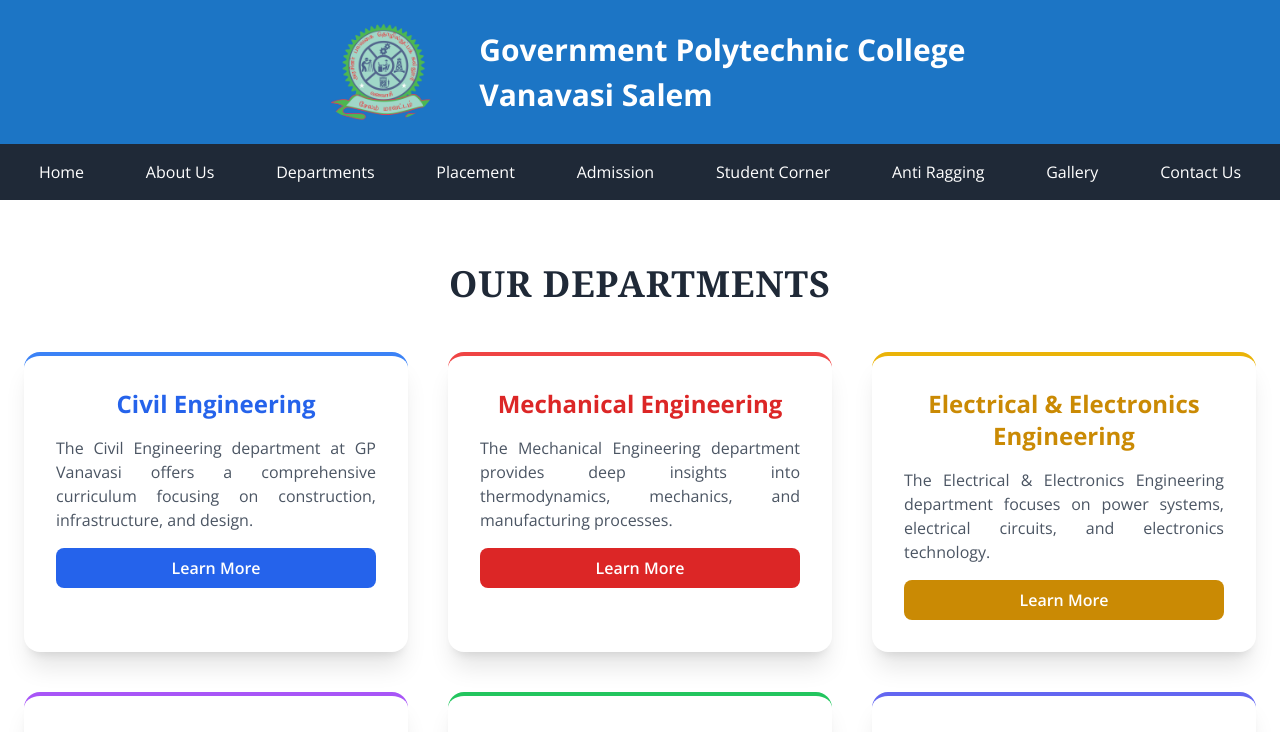
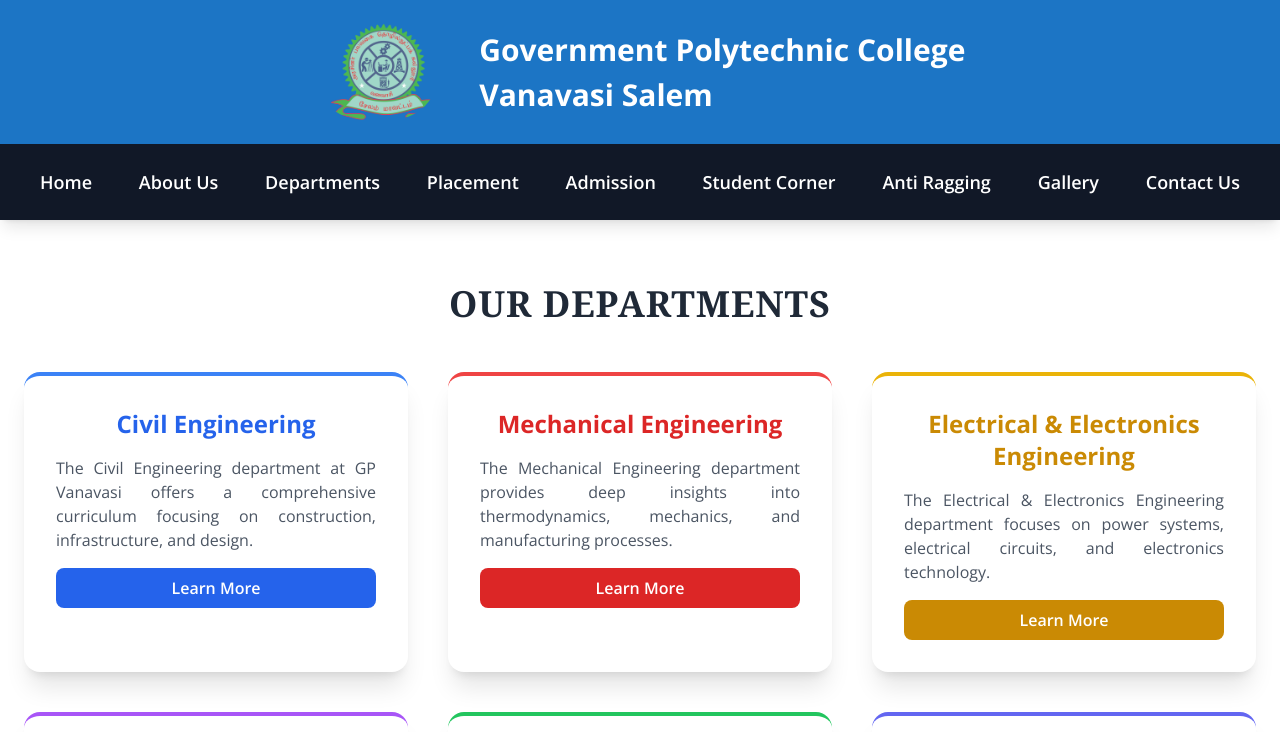
Before and after one commit to IT-HARISH-R/GPTV-frontend, a React (Vite) app: page /departments in a window 1280 px wide. Shown: the top 732 px of the page. Built offline with nearby package versions, Linux system fonts and the light colour scheme.

Commit message:
update menu

```diff
--- a/package.json
+++ b/package.json
@@ -11,6 +11,7 @@
   },
   "dependencies": {
     "axios": "^1.8.4",
+    "lucide-react": "^0.486.0",
     "react": "^19.0.0",
     "react-dom": "^19.0.0",
     "react-redux": "^9.2.0",
--- a/src/components/Munu.jsx
+++ b/src/components/Munu.jsx
@@ -1,40 +1,62 @@
 import { Link } from "react-router-dom";
+import { useState } from "react";
+import { Menu as MenuIcon, X as CloseIcon } from "lucide-react";
 import Banner from "./Banner";
 
 const Menu = () => {
+    const [isOpen, setIsOpen] = useState(false);
 
     return (
         <div>
             <Banner />
-            <nav className="bg-gray-800 text-white p-4">
-                <ul className="flex flex-wrap justify-around gap-4">
-                    <li>
-                        <Link to="/" className="hover:text-yellow-400">Home</Link>
-                    </li>
-                    <li>
-                        <Link to="/about" className="hover:text-yellow-400">About Us</Link>
-                    </li>
-                    <li>
-                        <Link to="/departments" className="hover:text-yellow-400">Departments</Link>
-                    </li>
-                    <li>
-                        <Link to="/placement" className="hover:text-yellow-400">Placement</Link>
-                    </li>
-                    <li>
-                        <Link to="/admission" className="hover:text-yellow-400">Admission</Link>
-                    </li>
-                    <li>
-                        <Link to="/student-corner" className="hover:text-yellow-400">Student Corner</Link>
-                    </li>
-                    <li>
-                        <Link to="/anti-ragging" className="hover:text-yellow-400">Anti Ragging</Link>
-                    </li>
-                    <li>
-                        <Link to="/gallery" className="hover:text-yellow-400">Gallery</Link>
-                    </li>
-                    <li>
-                        <Link to="/contact" className="hover:text-yellow-400">Contact Us</Link>
-                    </li>
+            <nav className="bg-gray-900 text-white p-4 shadow-lg sticky top-0 z-50">
+                {/* Mobile Menu Button */}
+                <div className="flex justify-between items-center lg:hidden">
+                    <button
+                        onClick={() => setIsOpen(!isOpen)}
+                        className="text-white focus:outline-none p-3 rounded-md hover:bg-gray-800 transition-all"
+                    >
+                        {isOpen ? <CloseIcon size={32} /> : <MenuIcon size={32} />}
+                    </button>
+                </div>
+
+                {/* Navigation Links */}
+                <ul className={`
+    fixed top-0 left-0 w-full  h-full bg-gray-900 lg:relative lg:flex lg:bg-transparent
+    flex-col items-center justify-center text-lg font-semibold
+    transition-transform duration-300 ease-in-out
+    ${isOpen ? "translate-x-0" : "-translate-x-full"}
+    lg:translate-x-0 lg:flex-row lg:justify-between lg:w-full lg:px-4 lg:py-2
+`}>
+    {[
+        { path: "/", label: "Home" },
+        { path: "/about", label: "About Us" },
+        { path: "/departments", label: "Departments" },
+        { path: "/placement", label: "Placement" },
+        { path: "/admission", label: "Admission" },
+        { path: "/student-corner", label: "Student Corner" },
+        { path: "/anti-ragging", label: "Anti Ragging" },
+        { path: "/gallery", label: "Gallery" },
+        { path: "/contact", label: "Contact Us" }
+    ].map((item, index) => (
+        <li key={index} className="relative group">
+            <Link
+                to={item.path}
+                className="hover:text-yellow-400 transition-colors duration-300 ease-in-out relative truncate block w-full text-center lg:w-auto px-2"
+            >
+                {item.label}
+                <span className="absolute left-0 bottom-0 w-0 h-1 bg-yellow-400 transition-all duration-300 group-hover:w-full"></span>
+            </Link>
+        </li>
+    ))}
+
+                    {/* Close Button (Only for Mobile) */}
+                    <button
+                        onClick={() => setIsOpen(false)}
+                        className="absolute top-5 right-5 text-white lg:hidden"
+                    >
+                        <CloseIcon size={32} />
+                    </button>
                 </ul>
             </nav>
         </div>
--- a/src/pages/Departments.jsx
+++ b/src/pages/Departments.jsx
@@ -1,8 +1,10 @@
 import React from "react";
 import { Link } from "react-router-dom";
+import Footer from "../components/Footer";
 
 const Departments = () => {
   return (
+    <div>
       <div className="container mx-auto px-6 py-16">
         <h1 className="text-4xl font-bold text-center text-gray-800 mb-12 font-serif uppercase tracking-wide">
           Our Departments
@@ -75,6 +77,8 @@
           </div>
         </div>
       </div>
+      <Footer />
+    </div>
   );
 };
 
```
Also changed, not shown: 1 other file (tests, documents, lock files or other folders). Lines whose indentation alone changed are shown as unchanged.
